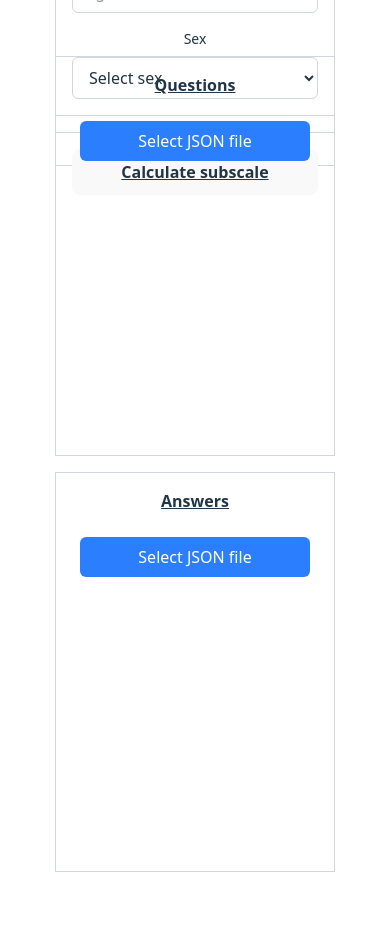
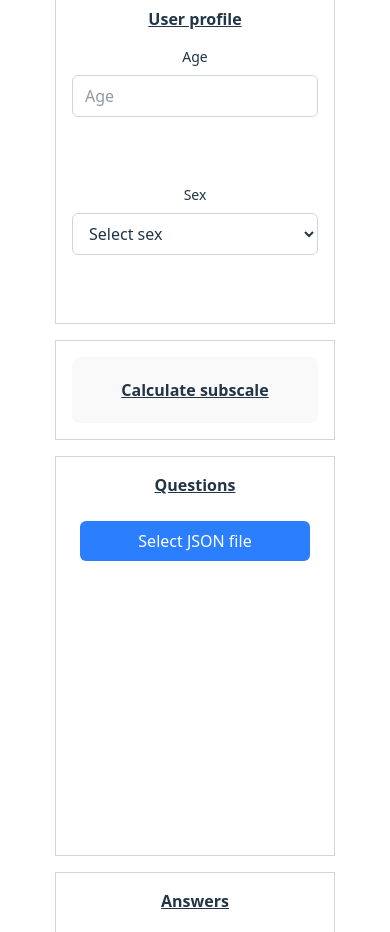
Before and after one commit to rolsn/normalizer, a React (Vite) app in the folder normalizer/: page / in a window 390 px wide. Shown: the part 880-1812 px from the top of the page. Built offline with nearby package versions, Linux system fonts and the light colour scheme.

Commit message:
fixed top half overlapping instead of stacking

```diff
--- a/normalizer/src/App.tsx
+++ b/normalizer/src/App.tsx
@@ -38,7 +38,7 @@ function App() {
             <CSVFileUploader onData={setNormalizationTable} />
           </div>
         </div>
-        <div className="w-full md:w-1/2 h-[400px] flex flex-col gap-4 min-h-0">
+        <div className="w-full md:w-1/2 h-[800px] md:h-[400px] flex flex-col gap-4 min-h-0">
           <SubscaleConfiguration
             range={range}
             method={method}
@@ -51,7 +51,7 @@ function App() {
             onAgeChange={handleAgeChange}
             onSexChange={setSex}
           />
-          <div className="border border-gray-300 flex-1 p-4 flex flex-col min-h-0">
+          <div className="border border-gray-300 h-[100px] p-4 flex flex-col min-h-0">
             <button className="flex-1">
               <p className="text-base font-bold underline">
                 Calculate subscale
```
